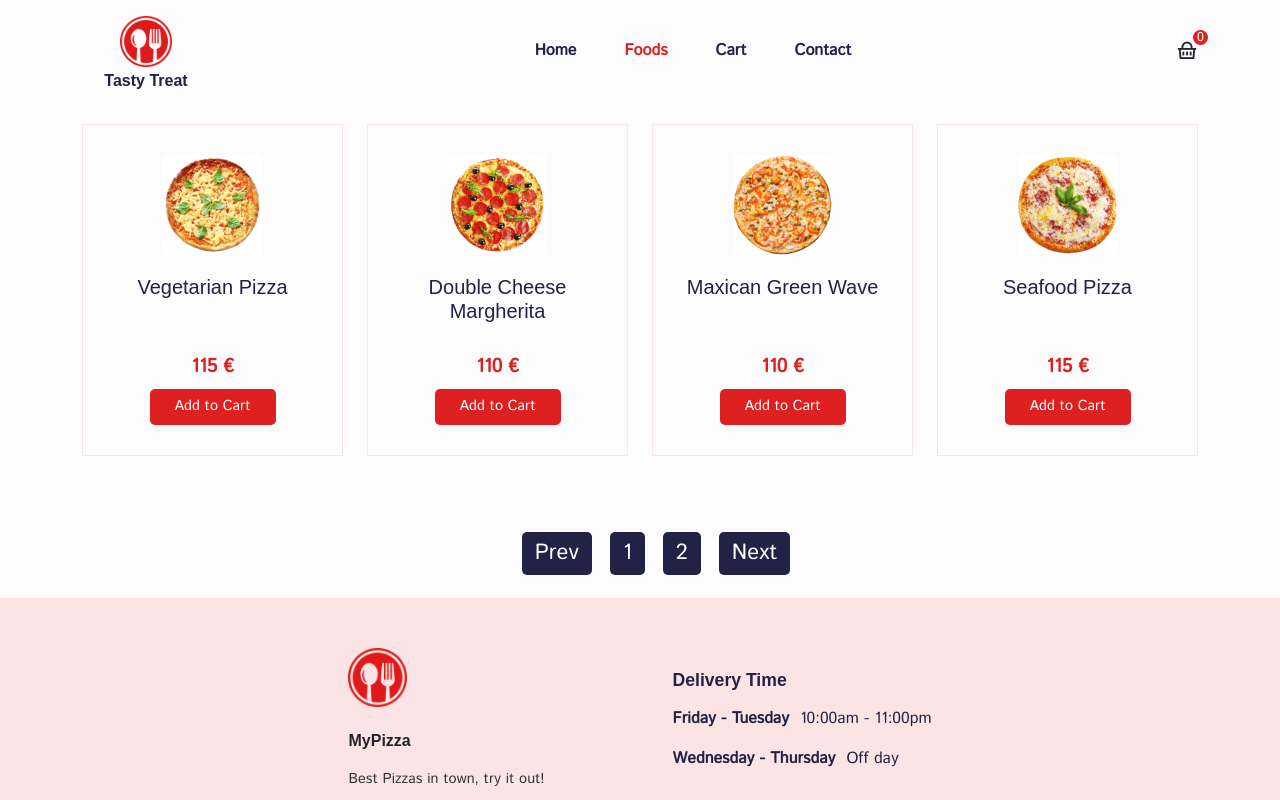
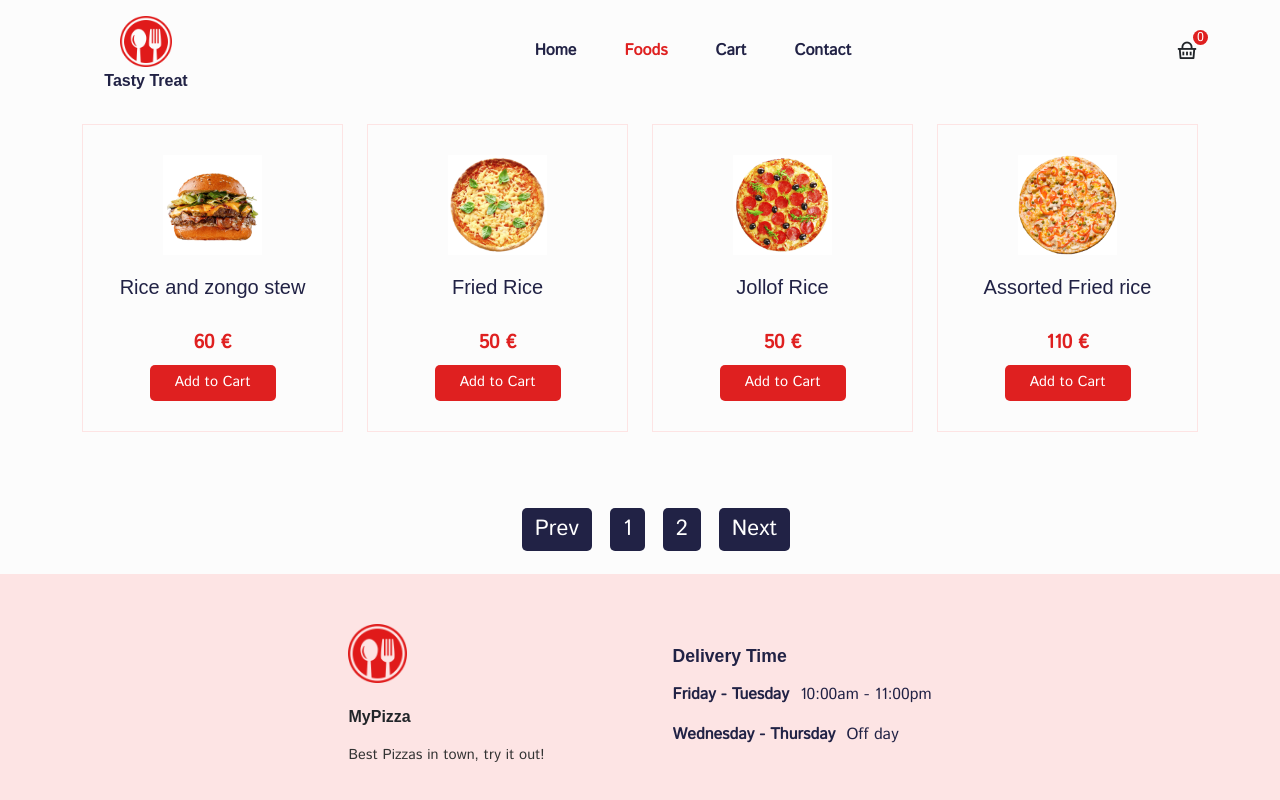
Before and after one commit to SasukeGh/conectar-v2, a React (Create React App) app: page /pizzas in a window 1280 px wide. Shown: the top 800 px of the page. Built offline with nearby package versions, Linux system fonts and the light colour scheme; a web font is replaced by a local one.

Commit message:
Update products.js

```diff
--- a/src/assets/fake-data/products.js
+++ b/src/assets/fake-data/products.js
@@ -1,7 +1,7 @@
 // all images imported from images directory
-// import product_01_image_01 from "../images/product_01.jpg";
-// import product_01_image_02 from "../images/product_01.1.jpg";
-// import product_01_image_03 from "../images/product_01.3.jpg";
+import product_01_image_01 from "../images/product_01.jpg";
+ import product_01_image_02 from "../images/product_01.1.jpg";
+import product_01_image_03 from "../images/product_01.3.jpg";
 
 import product_02_image_01 from "../images/product_2.1.jpg";
 import product_02_image_02 from "../images/product_2.2.jpg";
@@ -24,52 +24,52 @@ import product_04_image_03 from "../images/product_4.3.png";
 // import product_06_image_03 from "../images/bread(3).png";
 
 const products = [
-  // {
-  //   id: "01",
-  //   title: "Chicken Burger",
-  //   price: 24.0,
-  //   image01: product_01_image_01,
-  //   image02: product_01_image_02,
-  //   image03: product_01_image_03,
-  //   category: "Burger",
+  {
+    id: "01",
+     title: "Rice and zongo stew",
+    price: 60.0,
+    image01: product_01_image_01,
+    image02: product_01_image_02,
+    image03: product_01_image_03,
+     category: "Rice",
 
-  //   desc: "Lorem ipsum dolor sit amet consectetur adipisicing elit. Soluta ad et est, fugiat repudiandae neque illo delectus commodi magnam explicabo autem voluptates eaque velit vero facere mollitia. Placeat rem, molestiae error obcaecati enim doloribus impedit aliquam, maiores qui minus neque. ",
-  // },
+     desc: "Delicious Rice and zongo stew",
+   },
 
   {
     id: "02",
-    title: "Vegetarian Pizza",
-    price: 115.0,
+    title: "Fried Rice",
+    price: 50.0,
     image01: product_02_image_01,
     image02: product_02_image_02,
     image03: product_02_image_03,
-    category: "Pizza",
+    category: "Rice",
 
-    desc: "Lorem ipsum dolor sit amet consectetur adipisicing elit. Soluta ad et est, fugiat repudiandae neque illo delectus commodi magnam explicabo autem voluptates eaque velit vero facere mollitia. Placeat rem, molestiae error obcaecati enim doloribus impedit aliquam, maiores qui minus neque.",
+    desc: "Local ghanaian Fried rice",
   },
 
   {
     id: "03",
-    title: "Double Cheese Margherita",
-    price: 110.0,
+    title: "Jollof Rice",
+    price: 50.0,
     image01: product_03_image_01,
     image02: product_03_image_02,
     image03: product_03_image_03,
-    category: "Pizza",
+    category: "Rice",
 
-    desc: "Lorem ipsum dolor sit amet consectetur adipisicing elit. Soluta ad et est, fugiat repudiandae neque illo delectus commodi magnam explicabo autem voluptates eaque velit vero facere mollitia. Placeat rem, molestiae error obcaecati enim doloribus impedit aliquam, maiores qui minus neque.",
+    desc: "Local Ghanaian Jollof",
   },
 
   {
     id: "04",
-    title: "Maxican Green Wave",
+    title: "Assorted Fried rice",
     price: 110.0,
     image01: product_04_image_01,
     image02: product_04_image_02,
     image03: product_04_image_03,
-    category: "Pizza",
+    category: "Rice",
 
-    desc: "Lorem ipsum dolor sit amet consectetur adipisicing elit. Soluta ad et est, fugiat repudiandae neque illo delectus commodi magnam explicabo autem voluptates eaque velit vero facere mollitia. Placeat rem, molestiae error obcaecati enim doloribus impedit aliquam, maiores qui minus neque.",
+    desc: "Local Ghanaian assorted fried rice.",
   },
 
   // {
@@ -96,40 +96,17 @@ const products = [
   // },
 
   {
-    id: "07",
-    title: "Seafood Pizza",
-    price: 115.0,
+    id: "05",
+    title: " Assorted Jollof",
+    price: 50.0,
     image01: product_02_image_02,
     image02: product_02_image_01,
     image03: product_02_image_03,
-    category: "Pizza",
+    category: "Rice",
 
-    desc: "Lorem ipsum dolor sit amet consectetur adipisicing elit. Soluta ad et est, fugiat repudiandae neque illo delectus commodi magnam explicabo autem voluptates eaque velit vero facere mollitia. Placeat rem, molestiae error obcaecati enim doloribus impedit aliquam, maiores qui minus neque.",
+    desc: "Local Ghanaian Jollof with vegetables and egg.",
   },
 
-  {
-    id: "08",
-    title: "Thin Cheese Pizza",
-    price: 110.0,
-    image01: product_03_image_02,
-    image02: product_03_image_01,
-    image03: product_03_image_03,
-    category: "Pizza",
-
-    desc: "Lorem ipsum dolor sit amet consectetur adipisicing elit. Soluta ad et est, fugiat repudiandae neque illo delectus commodi magnam explicabo autem voluptates eaque velit vero facere mollitia. Placeat rem, molestiae error obcaecati enim doloribus impedit aliquam, maiores qui minus neque.",
-  },
-
-  {
-    id: "09",
-    title: "Pizza With Mushroom",
-    price: 110.0,
-    image01: product_04_image_02,
-    image02: product_04_image_01,
-    image03: product_04_image_03,
-    category: "Pizza",
-
-    desc: "Lorem ipsum dolor sit amet consectetur adipisicing elit. Soluta ad et est, fugiat repudiandae neque illo delectus commodi magnam explicabo autem voluptates eaque velit vero facere mollitia. Placeat rem, molestiae error obcaecati enim doloribus impedit aliquam, maiores qui minus neque.",
-  },
 
   // {
   //   id: "10",
```
